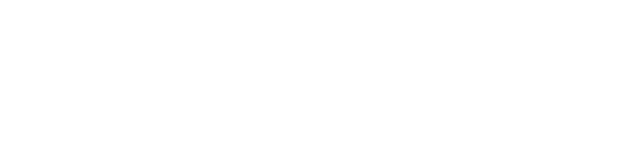
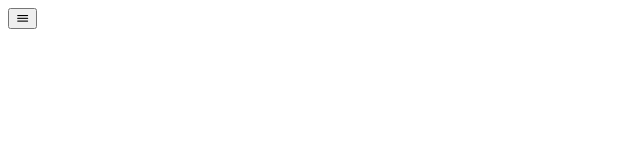
Before and after one commit to IsaacOchi/Mavida, a plain HTML site: page index.html in a window 1280 px wide. Shown: the full height of the page, 0-640 px from the left. Drawn offline with nearby package versions, Linux system fonts and the light colour scheme.

Commit message:
Add navigation to the index.html file
Linked the icon to exernal icon library

```diff
--- a/index.html
+++ b/index.html
@@ -5,8 +5,20 @@
     <meta name="viewport" content="width=device-width, initial-scale=1.0">
     <title>Mavida</title>
     <link rel="stylesheet" href="css/styles.css">
+    <!--Unicorn link for Icons-->
+    <link rel="stylesheet" href="https://unicons.iconscout.com/release/v4.0.8/css/line.css">
 </head>
 <body>
-
+    <div class="container">
+        <header>
+            <nav class="navbar">
+                <div class="nav-section nav-left">
+                    <button class="nav-button menu-button">
+                        <i class="uil uil-bars"></i>
+                    </button>
+                </div>
+            </nav>
+        </header>
+    </div>
 </body>
 </html>
```
